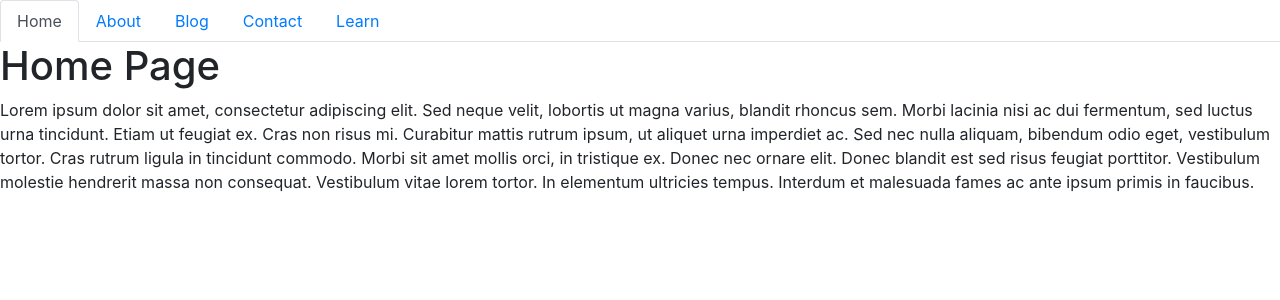
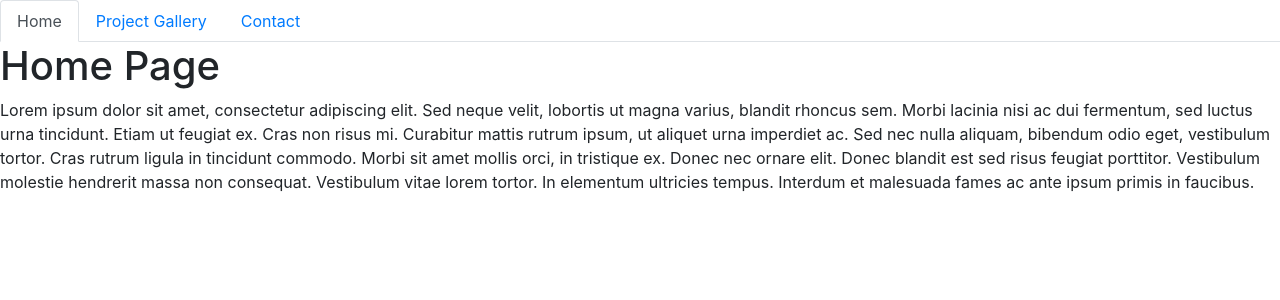
Before and after one commit to ewagorka/portfolio-ewagorka, a React (Create React App) app: page / in a window 1280 px wide. Shown: the top 300 px of the page. Built offline with nearby package versions, Linux system fonts and the light colour scheme.

Commit message:
Updated file structure based on requirements

```diff
--- a/src/App.js
+++ b/src/App.js
@@ -2,8 +2,7 @@ import React from 'react';
 import { BrowserRouter as Router, Route, Routes } from 'react-router-dom';
 import NavTabs from './components/NavTabs';
 import Home from './components/pages/Home';
-import About from './components/pages/About';
-import Blog from './components/pages/Blog';
+import ProjectGallery from './components/pages/ProjectGallery';
 import Contact from './components/pages/Contact';
 
 function App() {
@@ -16,8 +15,7 @@ function App() {
           {/* Define routes using the Route component to render different page components at different paths */}
           {/* Define a default route that will render the Home component */}
           <Route path="/" element={<Home />} />
-          <Route path="about" element={<About />} />
-          <Route path="blog" element={<Blog />} />
+          <Route path="projectGallery" element={<ProjectGallery />} />
           {/* Define a route that will have descendant routes */}
           <Route path="contact/*" element={<Contact />} />
         </Routes>
--- a/src/components/NavTabs.js
+++ b/src/components/NavTabs.js
@@ -17,22 +17,12 @@ function NavTabs() {
       </li>
       <li className="nav-item">
         <NavLink
-          to="about"
+          to="projectGallery"
           className={({ isActive }) =>
             isActive ? 'nav-link active' : 'nav-link'
           }
         >
-          About
-        </NavLink>
-      </li>
-      <li className="nav-item">
-        <NavLink
-          to="blog"
-          className={({ isActive }) =>
-            isActive ? 'nav-link active' : 'nav-link'
-          }
-        >
-          Blog
+          Project Gallery
         </NavLink>
       </li>
       <li className="nav-item">
@@ -46,16 +36,6 @@ function NavTabs() {
           Contact
         </NavLink>
       </li>
-      <li className="nav-item">
-        <NavLink
-          to="contact/learn"
-          className={({ isActive }) =>
-            isActive ? 'nav-link active' : 'nav-link'
-          }
-        >
-          Learn
-        </NavLink>
-      </li>
     </ul>
   );
 }
--- a/src/components/pages/About.js
+++ /dev/null
@@ -1,18 +0,0 @@
-import React from "react";
-
-function About() {
-  return (
-    <div>
-      <h1>About Page</h1>
-      <p>
-        Nunc pharetra finibus est at efficitur. Praesent sed congue diam. Integer gravida dui
-        mauris, ut interdum nunc egestas sed. Aenean sed mollis diam. Nunc aliquet risus ac finibus
-        porta. Nam quis arcu non lectus tincidunt fermentum. Suspendisse aliquet orci porta quam
-        semper imperdiet. Praesent euismod mi justo, faucibus scelerisque risus cursus in. Sed
-        rhoncus mollis diam, sit amet facilisis lectus blandit at.
-      </p>
-    </div>
-  );
-}
-
-export default About;
--- a/src/components/pages/Contact.js
+++ b/src/components/pages/Contact.js
@@ -1,6 +1,6 @@
 import React from 'react';
 import { Link, Route, Routes } from 'react-router-dom';
-import Learn from './Learn';
+
 
 function Contact(props) {
   return (
@@ -25,9 +25,6 @@ function Contact(props) {
       <Link to="contact" role="button" className="btn btn-link">
         Learn Less
       </Link>
-      <Routes>
-        <Route path="learn" element={<Learn />} />
-      </Routes>
     </div>
   );
 }
--- a/src/components/pages/Learn.js
+++ /dev/null
@@ -1,16 +0,0 @@
-import React from "react";
-
-function Learn() {
-  return (
-    <div>
-      <h1 className="text-center">hello</h1>
-      <p>
-        Lorem ipsum dolor sit amet, est ut enim consequat. Nostrum fastidii partiendo sed ne, no
-        mutat ludus aperiri mea, per in choro dolorem electram. Invidunt reprimique assueverit quo
-        ne, eruditi graecis pro ut. Usu ut diceret scaevola evertitur, appareat voluptatibus ad vel.
-      </p>
-    </div>
-  );
-}
-
-export default Learn;
--- /dev/null
+++ b/src/components/pages/ProjectCard.js
@@ -0,0 +1,12 @@
+import React from "react";
+
+function ProjectCard(){
+    return(
+        <div>
+            <h2>Card title</h2>
+            <p>This is my project description!!!</p>
+        </div>
+    );
+}
+
+export default ProjectCard;
--- a/src/components/pages/Blog.js
+++ b/src/components/pages/ProjectGallery.js
@@ -1,9 +1,12 @@
 import React from "react";
+import projecCard from "./ProjectCard"
+import ProjectCard from "./ProjectCard";
 
-function Blog() {
+
+function ProjectGallery() {
   return (
     <div>
-      <h1>Blog Page</h1>
+      <h1>Project Gallery</h1>
       <p>
         Donec a volutpat quam. Curabitur nec varius justo, sed rutrum ligula. Curabitur pellentesque
         turpis sit amet eros iaculis, a mollis arcu dictum. Ut vel ante eget massa ornare placerat.
@@ -16,8 +19,10 @@ function Blog() {
         vehicula sit amet at augue. Maecenas aliquam bibendum congue. Pellentesque semper, lectus
         non ullamcorper iaculis, est ligula suscipit velit, sed bibendum turpis dui in sapien.
       </p>
+      <ProjectCard/>
+      <ProjectCard/>
     </div>
   );
 }
 
-export default Blog;
+export default ProjectGallery;
```
